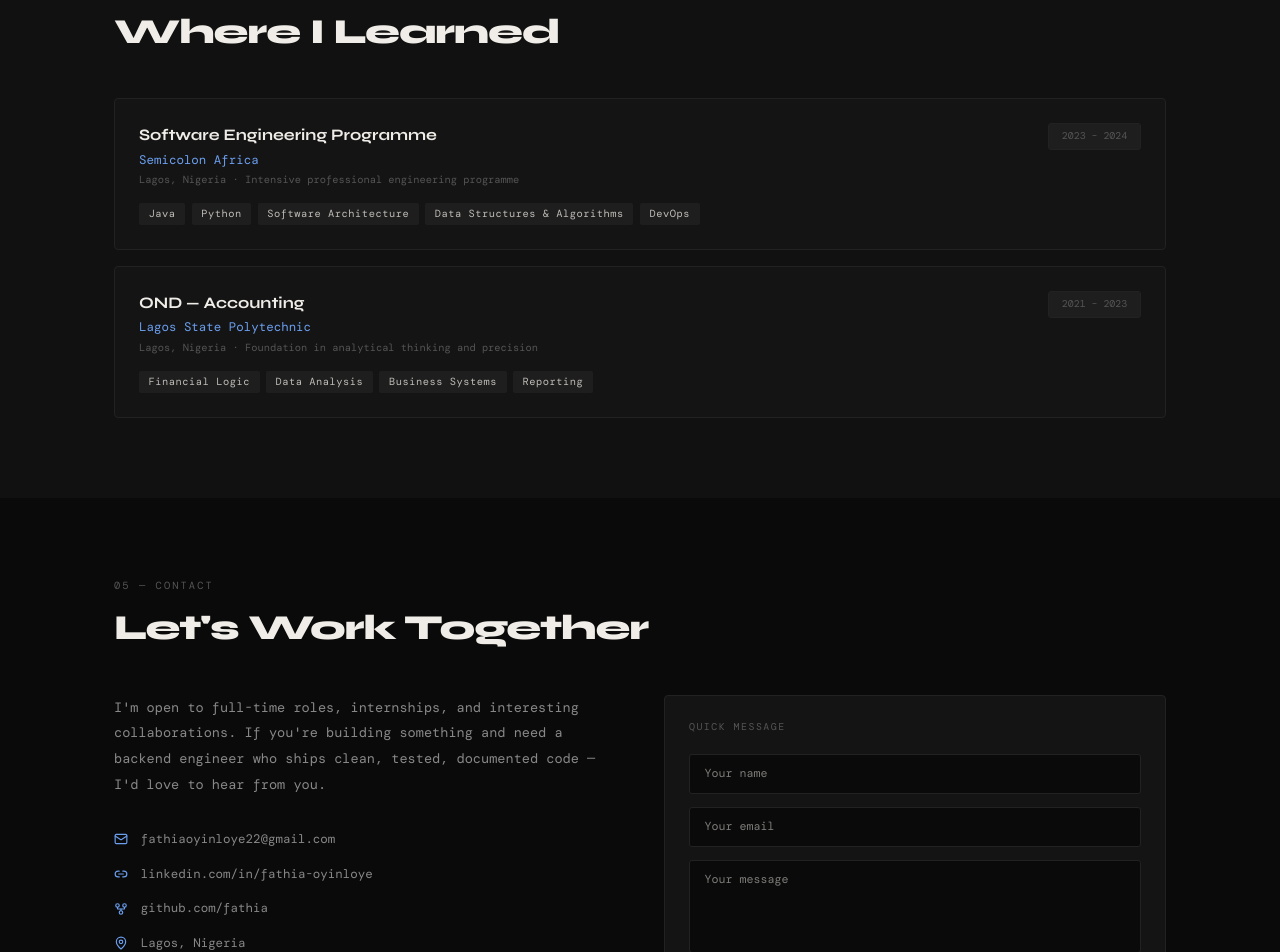
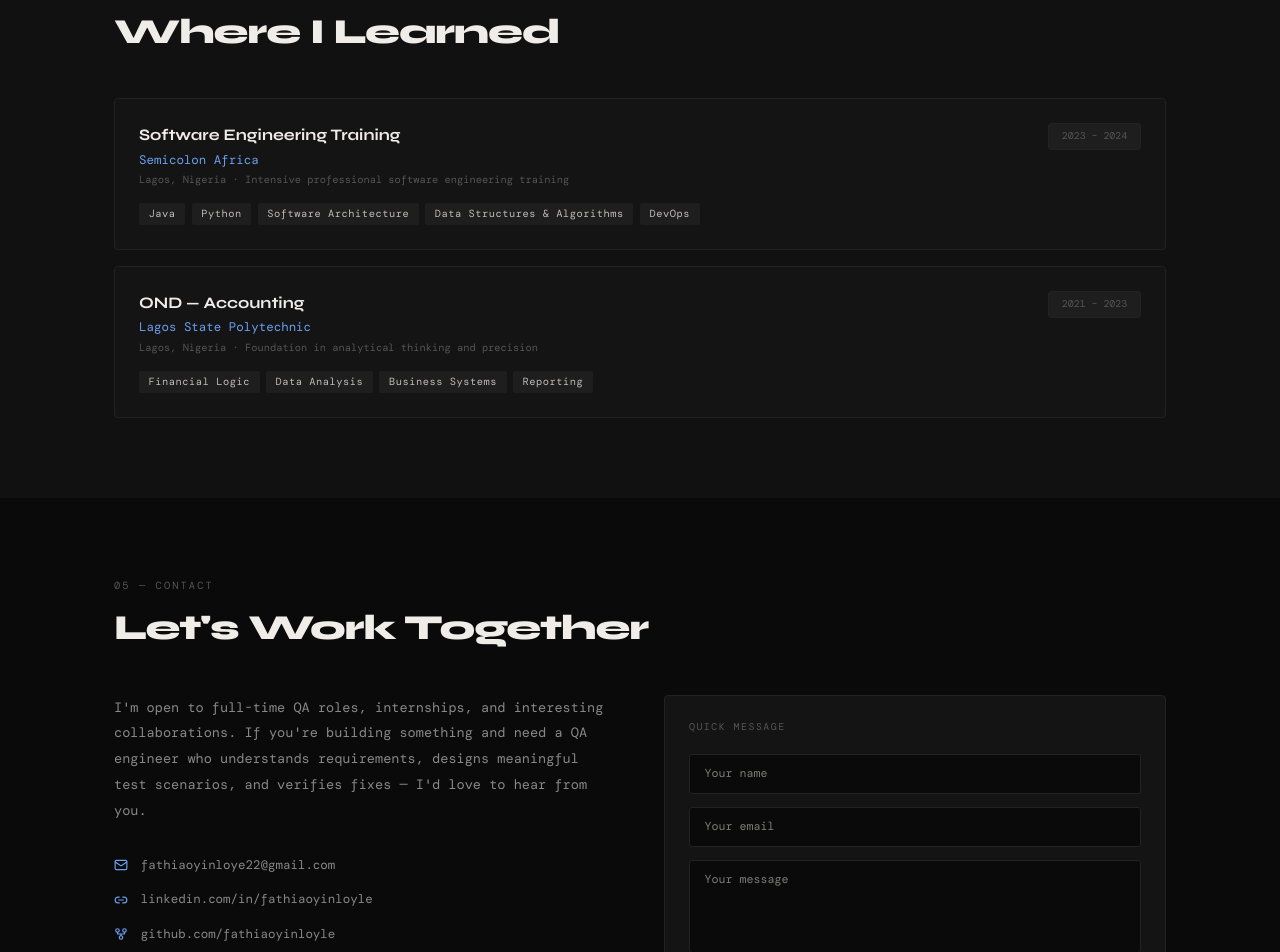
Before and after one commit to fathiaoyinloye/fathiaoyinloye, a Next.js app in the folder fathia-portfolio/: page / in a window 1280 px wide. Shown: the part 4340-5292 px from the top of the page. Built offline with nearby package versions, Linux system fonts and the light colour scheme; a web font is replaced by a local one.

Commit message:
Update Education labels, Contact links and site metadata for QA positioning

```diff
--- a/fathia-portfolio/app/components/Contact.tsx
+++ b/fathia-portfolio/app/components/Contact.tsx
@@ -14,16 +14,16 @@ export function Contact() {
       <div className="contact-grid">
         <div>
           <p style={{ fontSize: "0.85rem", color: "var(--fg-muted)", lineHeight: 1.9, marginBottom: "2rem" }}>
-            I'm open to full-time roles, internships, and interesting collaborations.
-            If you're building something and need a backend engineer who ships clean,
-            tested, documented code — I'd love to hear from you.
+            I'm open to full-time QA roles, internships, and interesting collaborations.
+            If you're building something and need a QA engineer who understands requirements,
+            designs meaningful test scenarios, and verifies fixes — I'd love to hear from you.
           </p>
 
           <div style={{ display: "flex", flexDirection: "column", gap: "1rem" }}>
             {[
               { icon: <Mail size={14} />, label: "fathiaoyinloye22@gmail.com", href: "mailto:fathiaoyinloye22@gmail.com" },
-              { icon: <Link2 size={14} />, label: "linkedin.com/in/fathia-oyinloye", href: "https://linkedin.com" },
-              { icon: <GitFork size={14} />, label: "github.com/fathia", href: "https://github.com" },
+              { icon: <Link2 size={14} />, label: "linkedin.com/in/fathiaoyinloyle", href: "https://linkedin.com/in/fathiaoyinloyle" },
+              { icon: <GitFork size={14} />, label: "github.com/fathiaoyinloyle", href: "https://github.com/fathiaoyinloyle" },
               { icon: <MapPin size={14} />, label: "Lagos, Nigeria", href: null },
             ].map(({ icon, label, href }) => (
               <div key={label} style={{ display: "flex", alignItems: "center", gap: "0.8rem" }}>
@@ -65,7 +65,7 @@ export function Contact() {
                 color: "var(--fg)", outline: "none", width: "100%", resize: "none",
               }}
             />
-            <a href="mailto:fathiaoyinloye20@gmail.com"
+            <a href="mailto:fathiaoyinloye22@gmail.com"
               style={{
                 background: "var(--fg)", color: "var(--bg)",
                 padding: "0.75rem", borderRadius: "3px",
--- a/fathia-portfolio/app/components/Education.tsx
+++ b/fathia-portfolio/app/components/Education.tsx
@@ -2,12 +2,12 @@
 
 const edu = [
   {
-    degree: "Software Engineering Programme",
+    degree: "Software Engineering Training",
     school: "Semicolon Africa",
     location: "Lagos, Nigeria",
     period: "2023 – 2024",
     subjects: ["Java", "Python", "Software Architecture", "Data Structures & Algorithms", "DevOps"],
-    note: "Intensive professional engineering programme",
+    note: "Intensive professional software engineering training",
   },
   {
     degree: "OND — Accounting",
--- a/fathia-portfolio/app/layout.tsx
+++ b/fathia-portfolio/app/layout.tsx
@@ -3,9 +3,9 @@ import "./globals.css";
 import { ThemeProvider } from "./components/ThemeProvider";
 
 export const metadata: Metadata = {
-  title: "Fathia Oyinloye | Software Engineer",
-  description: "Junior Software Engineer specializing in Java, Spring Boot, Python & Django. Building scalable, production-grade backend systems. Based in Lagos, Nigeria.",
-  keywords: "software engineer, Java developer, Spring Boot, Python, Django, backend engineer, Lagos Nigeria",
+  title: "Fathia Oyinloye | QA Engineer",
+  description: "QA Engineer with a software engineering background, specializing in manual testing, API testing, and test automation. Validating functionality, APIs, and data integrity. Based in Lagos, Nigeria.",
+  keywords: "QA engineer, quality engineer, API testing, test automation, manual testing, Postman, pytest, Lagos Nigeria",
 };
 
 export default function RootLayout({ children }: { children: React.ReactNode }) {
```
